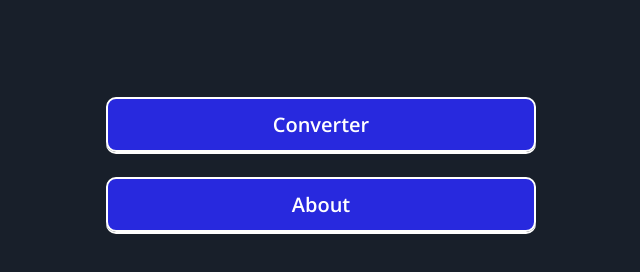
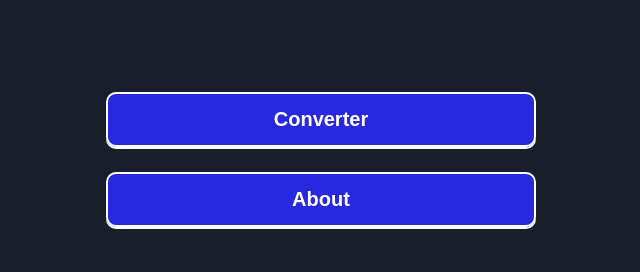
Before and after one commit to Similoluwa-Catherine/currency-calculator, a plain HTML site: page homepage.html in a window 1280 px wide. Shown: the part 100-372 px from the top of the page, without its empty margins (319-959 px from the left). Drawn offline with nearby package versions, Linux system fonts and the light colour scheme.

Commit message:
First Commit

```diff
--- a/homepage.html
+++ b/homepage.html
@@ -9,12 +9,10 @@
 </head>
 <body class='home-body'>
     <h1 class='home-heading'>Welcome 👋</h1>
-    <ul>
-        <li ><a href='converter.html'>Converter</a></li>
-        <li><a href='about.html'>About</a></li>
-    </ul>
-
-
+    <div class="btn-container">
+        <a href='converter.html'><button class='home-btn'>Converter</button></a>
+        <a href='about.html'><button class='home-btn'>About</button></a>
+    </div>
 
 </body>
 </html>
--- a/style.css
+++ b/style.css
@@ -34,20 +34,16 @@ img {
 }
 
 .start-btn {
-    padding: 8px 15px;
+    padding: 10px 15px;
     margin-top: 35px;
     font-size: 18px;
     font-weight: 700;
     background-color: #2b2bffd8;
+    color: #fff;
     border: none;
     border-radius: 10px;
     box-shadow: 0 2px #fff;
     cursor: pointer;
-}
-
-.start-btn a {
-    text-decoration: none;
-    color: #fff;
 }
 
 /* Homepage */
@@ -63,26 +59,27 @@ img {
     color: #fff;
 }
 
-ul{
-    margin-top: 100px;
+.btn-container{
+    margin-top: 70px;
     text-align: left;
+    display: flex;
+    flex-direction: column;
 }
 
-li {
-    list-style: none;
+.home-btn {
+    color: #fff;
     background-color: #2b2bffd8;
     border: 2px solid #fff;
     border-radius: 10px;
     box-shadow: 0 2px #fff;
+    text-decoration: none;
+    font-size: 18px;
+    font-weight: 600;
+    text-align: left;
     margin-top: 15px;
-    padding: 8px;
-}
-
-li a {
-    color: #fff;
-    text-decoration: none;
-    font-size: 16px;
-    font-weight: 600;
+    padding: 12px;
+    width: 100%;
+    cursor: pointer;
 }
 
 /* Converter */
@@ -219,18 +216,16 @@ button:focus {
         font-size: 35px;
     }
 
-    ul {
+    .btn-container {
         text-align: center;
         padding: 0 400px;
     }
 
-    li {
+    .home-btn {
         margin-top: 25px;
-        padding: 12px 8px;
-    }
-
-    li a {
+        padding: 14px 8px;
         font-size: 20px;
+        text-align: center;
     }
 
     /* converter */
```
Also changed, not shown: index.html (+1 -1 lines).
